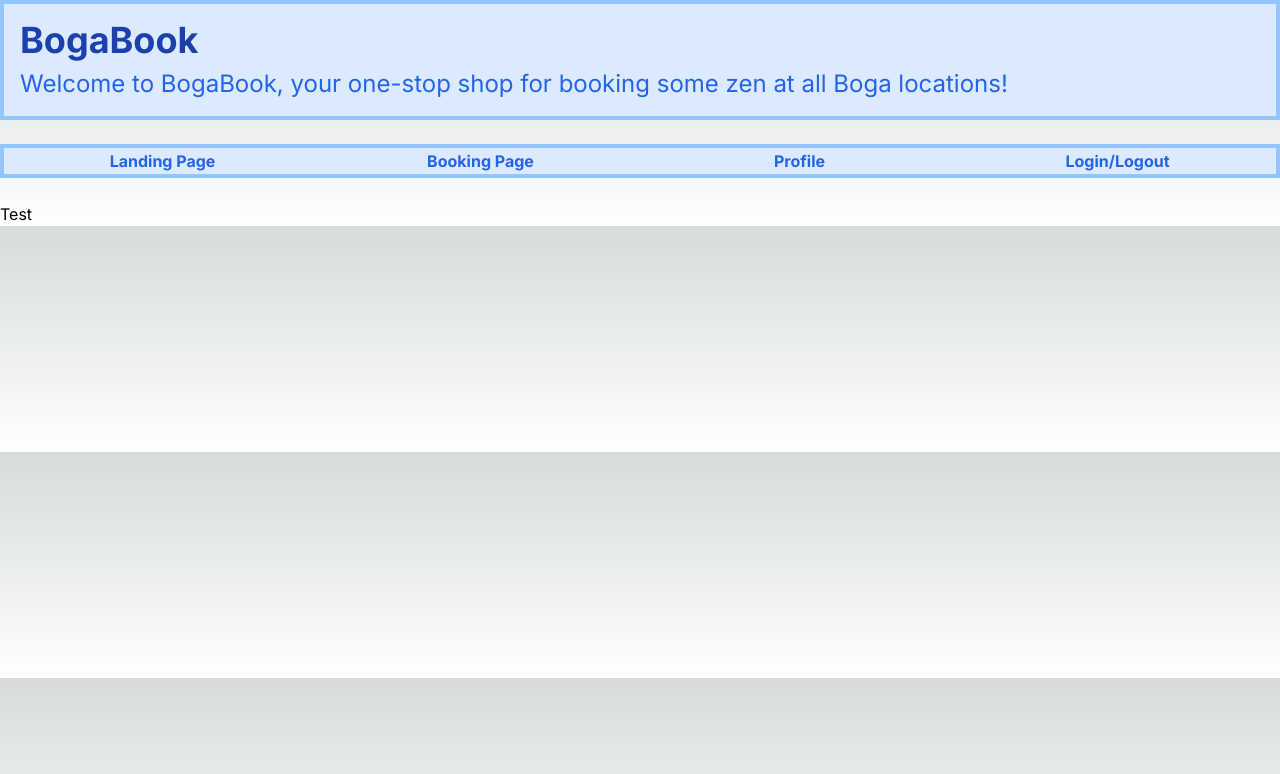
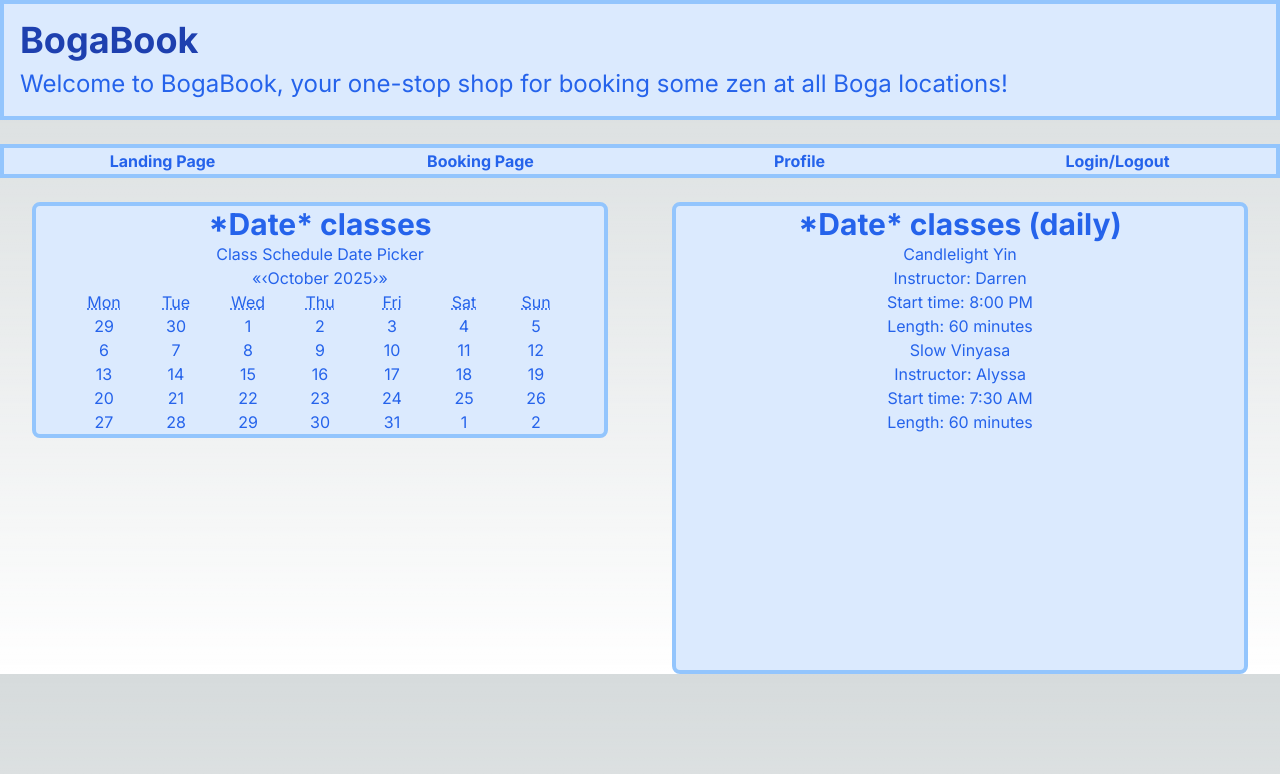
Before and after one commit to Robchike9290/YogaBookingPlatform, a Next.js app: page /book in a window 1280 px wide. Shown: the top 774 px of the page. Built offline with nearby package versions, Linux system fonts and the light colour scheme.

Commit message:
Add some dummy data to calendars to get some base rendering of them, download calendar package

```diff
--- /dev/null
+++ b/src/app/book/_components/DailyClassCalendar.tsx
@@ -0,0 +1,51 @@
+interface DailyClassCalendarProps {
+    // TODO: Update to proper date type
+    currentDate: string
+}
+
+// TODO: Move this to a "real" database
+const dummyClassData = [
+  {
+    name: "Vinyasa II",
+    instructor: "Jaden",
+    startTime: "1:00 PM",
+    date: "10/20/2025",
+    length: 75
+  },
+  {
+    name: "Candlelight Yin",
+    instructor: "Darren",
+    startTime: "8:00 PM",
+    date: "10/19/2025",
+    length: 60
+  },
+  {
+    name: "Slow Vinyasa",
+    instructor: "Alyssa",
+    startTime: "7:30 AM",
+    date: "10/19/2025",
+    length: 60
+  }
+]
+
+export default function DailyClassCalendar(props: DailyClassCalendarProps) {
+    return (
+        <div className="col-start-4 col-span-3 row-start-1 row-span-2 border-blue-300 border-4 bg-blue-100 rounded-lg text-center text-blue-600 mx-8 px-8">
+            {/* TODO: How to get a dynamic date for a month here. */}
+            <h1 className="font-bold text-3xl">*Date* classes (daily)</h1>
+            {/* TODO: How to map a class list here */}
+            <div>{dummyClassData.map((classData) => {
+                if (props.currentDate === classData.date) {
+                    return (
+                        <div>
+                            <h3>{classData.name}</h3>
+                            <h4>Instructor: {classData.instructor}</h4>
+                            <div>Start time: {classData.startTime}</div>
+                            <div>Length: {classData.length} minutes</div>
+                        </div>
+                    )
+                }
+            })}</div>
+        </div>
+    )
+}
--- /dev/null
+++ b/src/app/book/_components/MonthlyClassCalendar.tsx
@@ -0,0 +1,13 @@
+import Calendar from 'react-calendar';
+
+export default function MonthlyClassCalendar() {
+    return (
+        <div className="col-start-1 col-span-3 row-start-1 row-span-1 border-blue-300 border-4 bg-blue-100 rounded-lg text-center text-blue-600 mx-8 px-8">
+            {/* TODO: How to get a dynamic date for a month here. */}
+            <h1 className="font-bold text-3xl">*Date* classes</h1>
+            {/* TODO: How to map a class list here */}
+            <div>Class Schedule Date Picker</div>
+            <Calendar />
+        </div>
+    )
+}
--- a/src/app/book/page.tsx
+++ b/src/app/book/page.tsx
@@ -1,5 +1,12 @@
+import MonthlyClassCalendar from "./_components/MonthlyClassCalendar";
+import DailyClassCalendar from "./_components/DailyClassCalendar";
+
 export default function Book() {
     return (
-        <div>Test</div>
+        <div className="grid grid-cols-6 grid-rows-2">
+            <MonthlyClassCalendar />
+            {/* TODO: Update this to not be hard-coded. */}
+            <DailyClassCalendar currentDate={"10/19/2025"} />
+        </div>
     )
 }
```
Also changed, not shown: package.json (+11 -10 lines), 1 other file (tests, documents, lock files or other folders).
